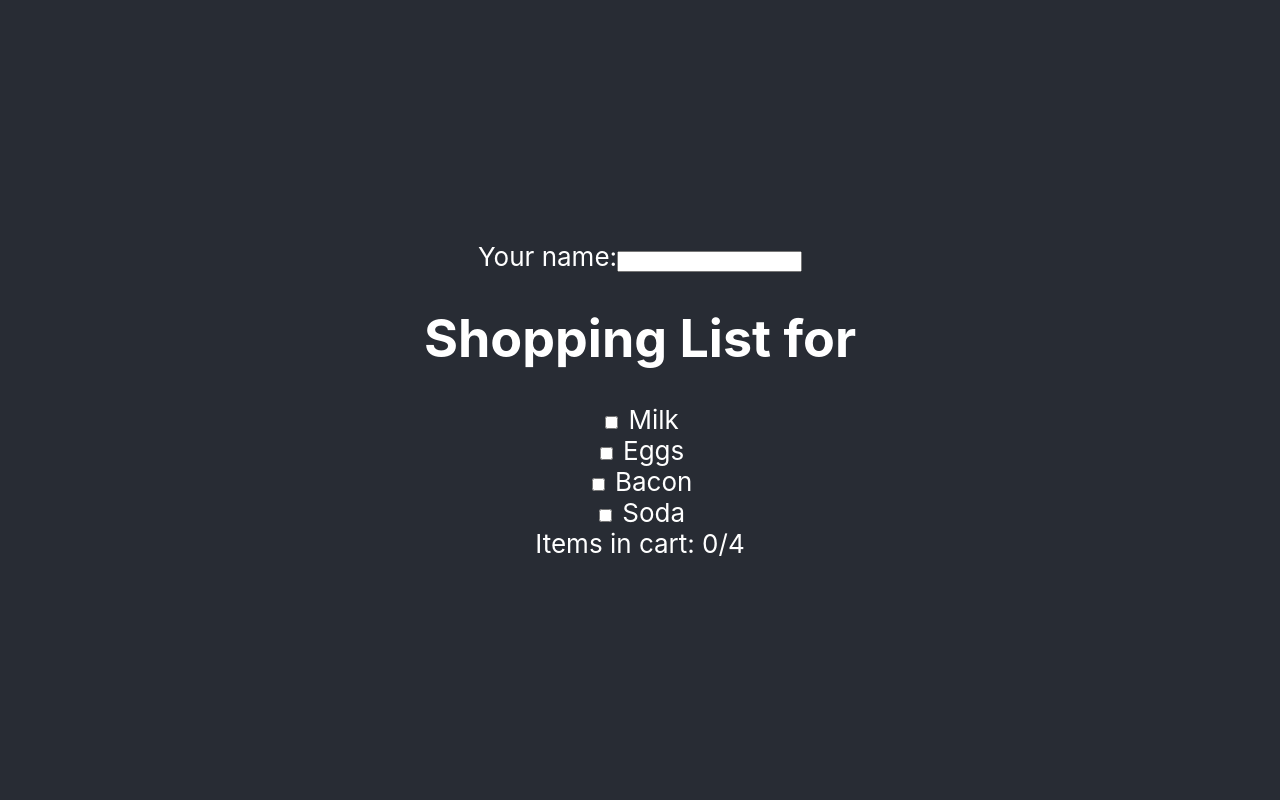
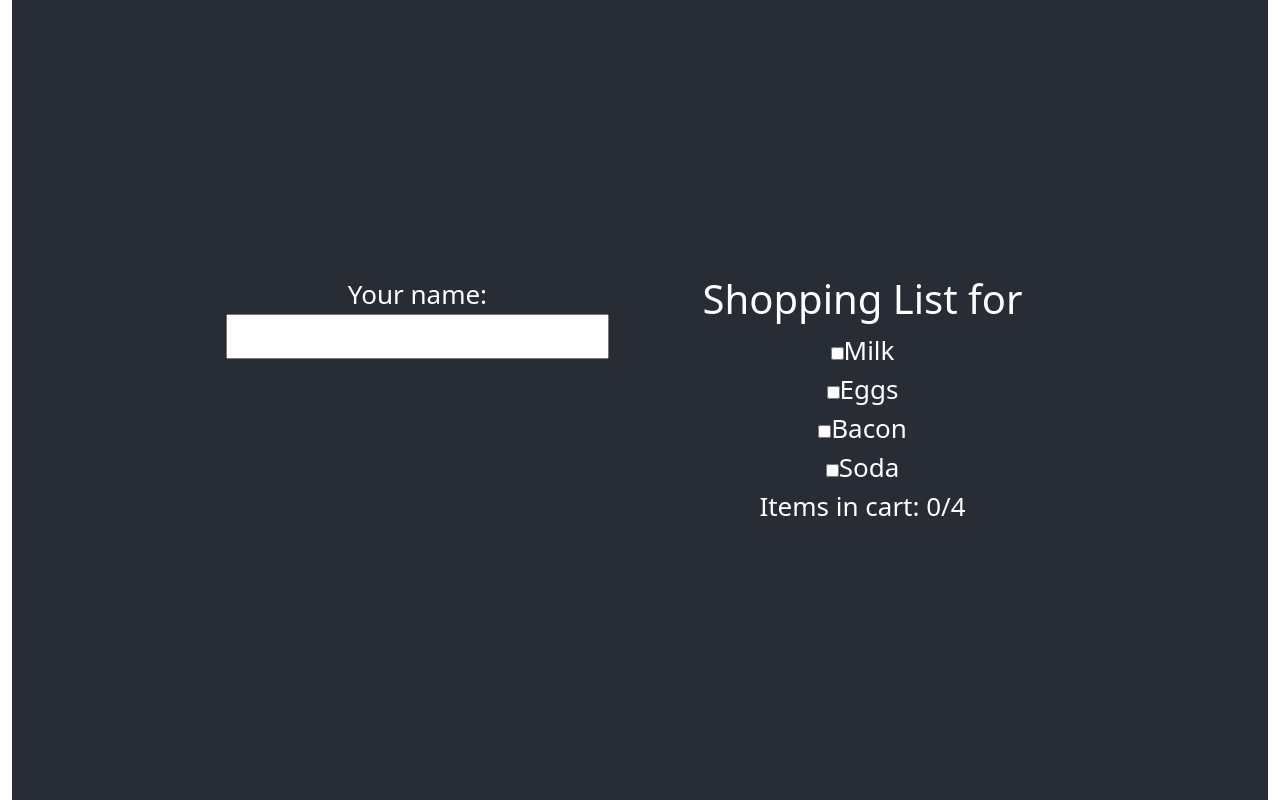
Before and after one commit to Christian-Porras/mentoring-app, a React (Create React App) app: page / in a window 1280 px wide. Built offline with nearby package versions, Linux system fonts and the light colour scheme.

Commit message:
Fix bootstrap (#2)
* add formik package

* fix bootstrap

* replace css

```diff
--- a/package.json
+++ b/package.json
@@ -6,11 +6,13 @@
     "@testing-library/jest-dom": "^5.11.4",
     "@testing-library/react": "^11.1.0",
     "@testing-library/user-event": "^12.1.10",
+    "bootstrap": "^5.0.2",
     "formik": "^2.2.9",
     "react": "^17.0.2",
     "react-bootstrap": "^1.6.1",
     "react-dom": "^17.0.2",
     "react-scripts": "4.0.3",
+    "sass": "^1.35.1",
     "web-vitals": "^1.0.1"
   },
   "scripts": {
--- a/src/App.js
+++ b/src/App.js
@@ -1,14 +1,16 @@
 import React from 'react';
-import './App.css';
+import 'bootstrap/dist/css/bootstrap.min.css';
+import { Container } from 'react-bootstrap';
+import './App.scss';
 import ShoppingApp from './components/ShoppingApp';
 
 function App() {
   return (
-    <div className="App">
+    <Container fluid className="App">
       <header className="App-header">
         <ShoppingApp />
       </header>
-    </div>
+    </Container>
   );
 }
 
--- a/src/App.css
+++ b/src/App.scss
@@ -1,3 +1,5 @@
+@import "../node_modules/bootstrap/scss/bootstrap";
+
 .App {
   text-align: center;
 }
--- a/src/components/ShoppingApp.js
+++ b/src/components/ShoppingApp.js
@@ -1,4 +1,5 @@
 import React, {useState} from 'react';
+import { Col, Row } from 'react-bootstrap';
 import ShoppingListContainer from '../containers/ShoppingListContainer';
 import ListForm from './ListForm';
 
@@ -6,10 +7,14 @@ const ShoppingApp = () => {
   const [value, setValue] = useState('');
 
   return(
-    <div>
-      <ListForm setValue={setValue} value={value}/>
-      <ShoppingListContainer name={value}/>
-    </div>
+    <Row>
+      <Col xs={6}>
+        <ListForm setValue={setValue} value={value}/>
+      </Col>
+      <Col xs={6}>
+        <ShoppingListContainer name={value}/>
+      </Col>
+    </Row>
   );
 }
 
```
Also changed, not shown: 1 other file (tests, documents, lock files or other folders).
